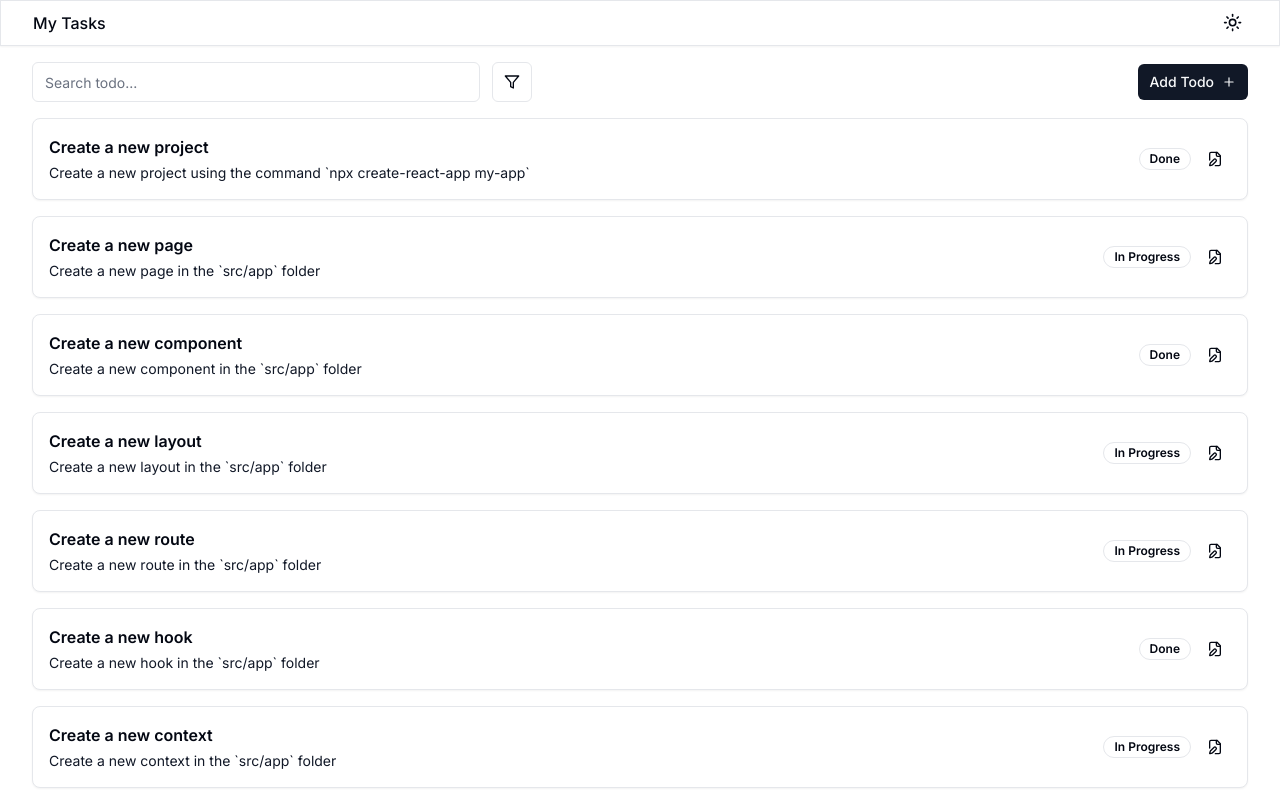
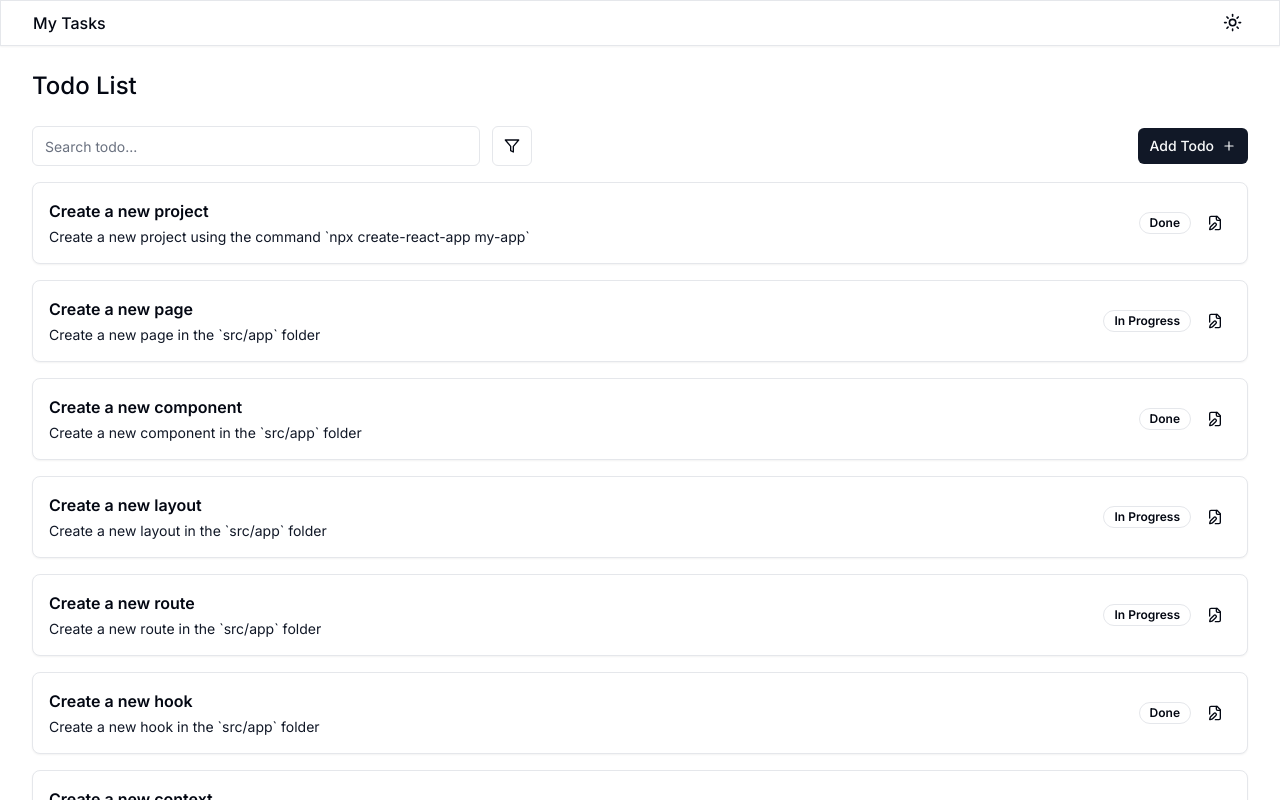
Before and after one commit to SuhelMakkad/simpel-todo, a Next.js app: page / in a window 1280 px wide. Shown: the top 800 px of the page. Built offline with nearby package versions, Linux system fonts and the light colour scheme.

Commit message:
feat: Add page heading

```diff
--- a/src/app/page.tsx
+++ b/src/app/page.tsx
@@ -81,10 +81,12 @@ const todo = [
 
 export default function Home() {
   return (
-    <main className="container my-4">
+    <main className="container my-4 flex flex-col gap-4">
+      <h1 className="text-2xl font-medium my-2">Todo List</h1>
+
       <ToolBar />
 
-      <div className="grid grid-cols-1 gap-4 mt-4">
+      <div className="grid grid-cols-1 gap-4">
         {todo.map((item, index) => (
           <TodoCard key={index} {...item} />
         ))}
```
